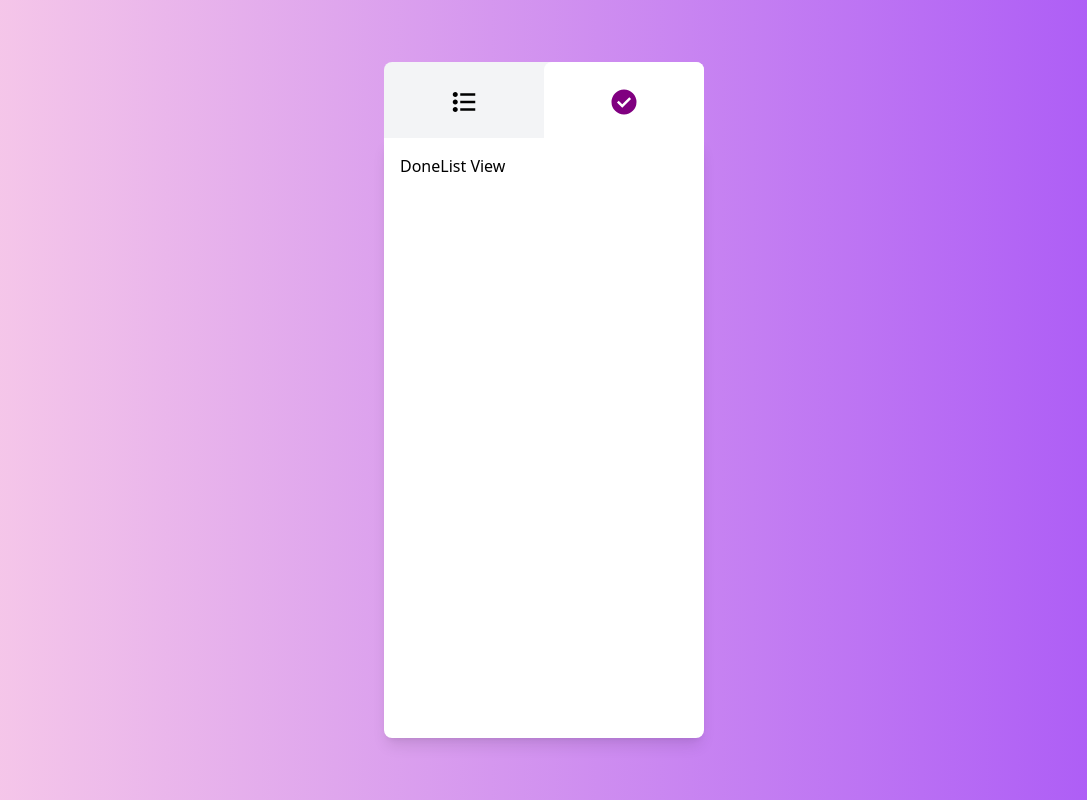
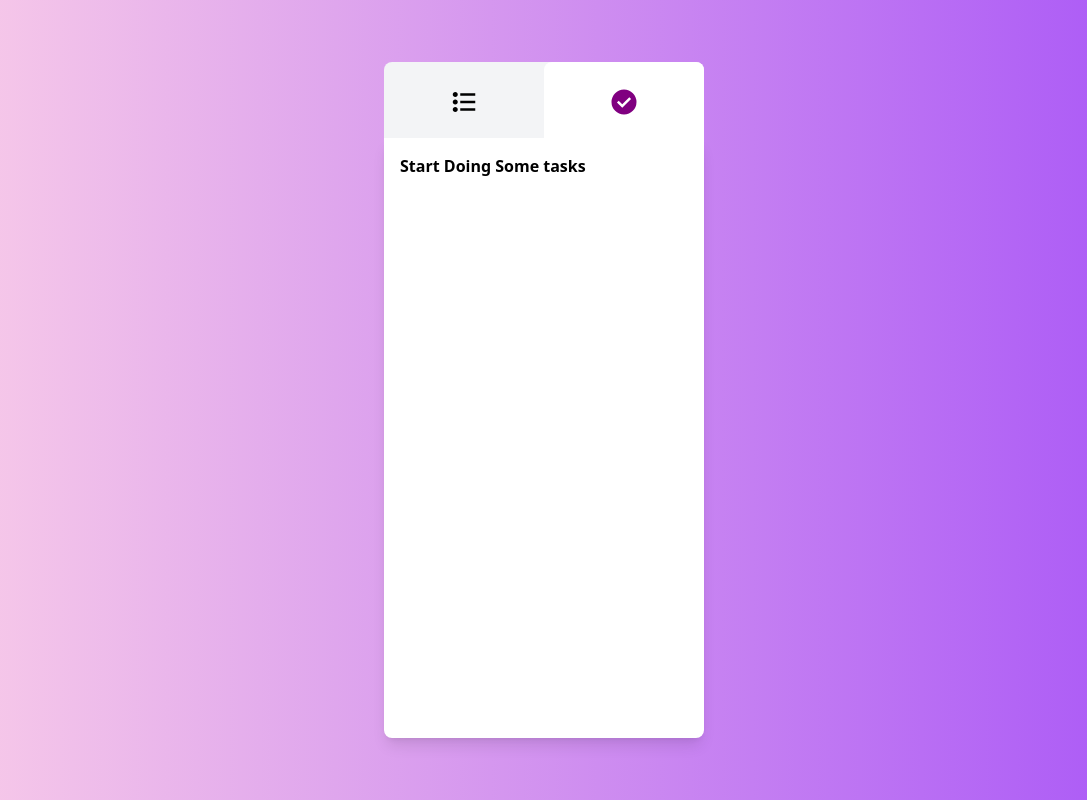
Before and after one commit to Redskullvue/Rira-Front-end-Task, a Vue app: page /done in a window 1280 px wide. Shown: the whole page, without its empty margins (96-1183 px from the left). Built offline with nearby package versions, Linux system fonts and the light colour scheme.

Commit message:
Feat : User May Check Done Todos

```diff
--- a/src/App.vue
+++ b/src/App.vue
@@ -23,11 +23,20 @@ const todosList = ref([
   { id: 1, title: "Make Some food", isDone: false },
 ]);
 
+const doneTodos = ref([]);
+
 // This function will fire when an item gets clicked / i passed it with provide function
 function updateTodos(id) {
   let index = todosList.value.findIndex((todo) => todo.id === id);
-  todosList.value[index].isDone = !todosList.value[index].isDone;
-  toast.success("Item Has Been Added To Done List");
+  let item = todosList.value[index];
+
+  if (item.isDone == false) {
+    item.isDone = true;
+    toast.success("Item Has Been Added To Done List");
+    doneTodos.value.push(item);
+  } else {
+    toast.error("You've Already Done this task");
+  }
   return;
 }
 
@@ -37,10 +46,18 @@ function deleteTodo(id) {
   toast.success("Item Deleted Successfully");
   return;
 }
+function deleteDoneTodo(id) {
+  let index = doneTodos.value.findIndex((todo) => todo.id === id);
+  doneTodos.value.splice(index, 1);
+  toast.success("Item Deleted Successfully");
+  return;
+}
 // Did this instead of prop drilling
 provide("todosList", {
   todosList,
+  doneTodos,
   updateTodos,
   deleteTodo,
+  deleteDoneTodo,
 });
 </script>
--- a/src/components/ItemList.vue
+++ b/src/components/ItemList.vue
@@ -1,6 +1,13 @@
 <template>
   <ul class="w-full h-full overflow-y-scroll overflow-x-hidden p-4 select-none">
     <!-- Simple For Loop To Show list items -->
+    <div v-if="!showDone">
+      <h4
+        class="w-full text-center font-bold text-lg"
+        v-if="todosList.length <= 0"
+      >
+        Start Writing Some tasks
+      </h4>
       <li
         class="w-full p-3 text-gray-600 text-lg my-2 flex items-center justify-between cursor-pointer"
         v-for="(todo, index) in todosList"
@@ -20,6 +27,34 @@
           <i-trash />
         </button>
       </li>
+    </div>
+    <div v-if="showDone">
+      <h4
+        class="w-full text-center font-bold text-lg"
+        v-if="doneTodos.length <= 0"
+      >
+        Start Doing Some tasks
+      </h4>
+      <li
+        class="w-full p-3 text-gray-600 text-lg my-2 flex items-center justify-between cursor-pointer"
+        v-for="(todo, index) in doneTodos"
+        :key="index"
+      >
+        <div @click="updateTodos(todo.id)" class="flex gap-3">
+          <span class="text-2xl text-[#800080]" v-if="todo.isDone"
+            ><i-check
+          /></span>
+          <span class="text-2xl text-gray-300" v-if="!todo.isDone"
+            ><i-circle
+          /></span>
+          {{ todo.title }}
+        </div>
+
+        <button @click="deleteDoneTodo(todo.id)" class="text-red-500">
+          <i-trash />
+        </button>
+      </li>
+    </div>
   </ul>
 </template>
 
@@ -27,7 +62,14 @@
 import ICircle from "@/components/icons/ICircle.vue";
 import ICheck from "@/components/icons/ICheck.vue";
 import ITrash from "@/components/icons/ITrash.vue";
-import { inject } from "vue";
+import { inject, defineProps } from "vue";
 // Using Inject function to get data from Aoo,vue
-const { todosList, updateTodos, deleteTodo } = inject("todosList");
+const { todosList, updateTodos, deleteTodo, doneTodos, deleteDoneTodo } =
+  inject("todosList");
+
+const props = defineProps({
+  showDone: {
+    type: Boolean,
+  },
+});
 </script>
--- a/src/views/DoneTodosView.vue
+++ b/src/views/DoneTodosView.vue
@@ -1,7 +1,8 @@
 <template>
-  <div
-    class="bg-white w-full md:w-3/4 lg:w-1/4 h-3/4 rounded-b-lg p-4 shadow-lg"
-  >
-    DoneList View
+  <div class="bg-white w-full md:w-3/4 lg:w-1/4 h-3/4 rounded-b-lg shadow-lg">
+    <item-list :showDone="true" />
   </div>
 </template>
+<script setup>
+import ItemList from "@/components/ItemList.vue";
+</script>
--- a/src/views/MainView.vue
+++ b/src/views/MainView.vue
@@ -1,6 +1,6 @@
 <template>
   <div class="bg-white w-full md:w-3/4 lg:w-1/4 h-3/4 rounded-b-lg shadow-lg">
-    <item-list />
+    <item-list :showDone="false" />
   </div>
 </template>
 
```
Lines whose indentation alone changed are shown as unchanged.
